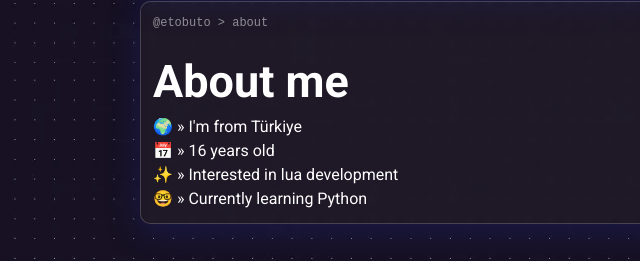
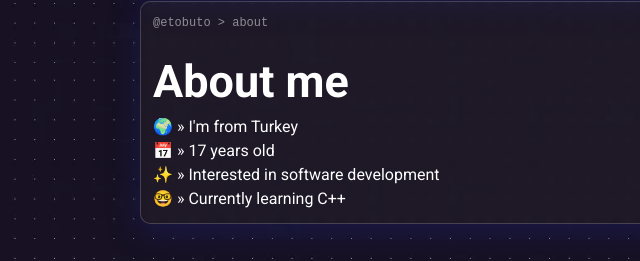
Before and after one commit to ertugrulerden/ertugrulerden.github.io, a plain HTML site: page index.html in a window 1280 px wide. Shown: the part 489-750 px from the top of the page, 180-820 px from the left. Drawn offline with Linux system fonts and the light colour scheme; no server answers.

Commit message:
Update index.html

```diff
--- a/index.html
+++ b/index.html
@@ -60,10 +60,10 @@
                 <header class="heading">About me</header>
                 <div class="bio">
                     <ul>
-                        <li>🌍 » I'm from Türkiye</li>
-                        <li>📅 » 16 years old</li>
-                        <li>✨ » Interested in lua development</li>
-                        <li>🤓 » Currently learning Python</li>
+                        <li>🌍 » I'm from Turkey</li>
+                        <li>📅 » 17 years old</li>
+                        <li>✨ » Interested in software development</li>
+                        <li>🤓 » Currently learning C++</li>
                     </ul>
 
                 </div>
```
